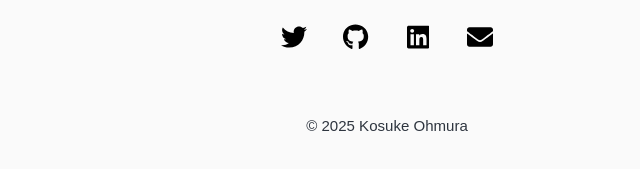
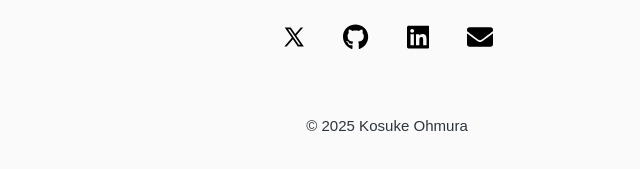
Before and after one commit to kosukeohmura/kosukeohmura.com, a Gatsby site: page / in a window 1280 px wide. Shown: the part 229-398 px from the top of the page, 253-893 px from the left. Built offline with nearby package versions, Linux system fonts and the light colour scheme; Gatsby itself is replaced by a stand-in of ours.

Commit message:
Replace twitter with x

```diff
--- a/gatsby-config.js
+++ b/gatsby-config.js
@@ -11,7 +11,7 @@ module.exports = {
     description: authorName,
     siteUrl: siteUrl,
     social: {
-      twitter: `kosukeohmura`,
+      x: `kosukeohmura`,
       linkedin: `kosukeohmura`,
       github: `kosukeohmura`,
       email,
--- a/src/components/contacts.tsx
+++ b/src/components/contacts.tsx
@@ -2,16 +2,16 @@ import React from "react"
 import ExtLink from "../components/ext-link"
 
 import GitHub from "../components/svgs/github"
-import Twitter from "../components/svgs/twitter"
+import X from "../components/svgs/x"
 import Envelope from "../components/svgs/envelope"
 import LinkedIn from "../components/svgs/linkedin"
 
-const Contacts = ({ social: { twitter, github, linkedin, email } }) => {
+const Contacts = ({ social: { x, github, linkedin, email } }) => {
   const contacts = [
     {
-      Comp: Twitter,
-      alt: "twitter",
-      link: `https://twitter.com/${twitter}`,
+      Comp: X,
+      alt: "x",
+      link: `https://x.com/${x}`,
     },
     {
       Comp: GitHub,
--- a/src/components/seo.tsx
+++ b/src/components/seo.tsx
@@ -20,7 +20,7 @@ const SEO = ({ description, meta, title, image }) => {
             description
             siteUrl
             social {
-              twitter
+              x
             }
           }
         }
--- a/src/components/svgs/twitter.tsx
+++ /dev/null
@@ -1,9 +0,0 @@
-import React from "react"
-
-const Twitter = props => (
-  <svg viewBox="0 0 512 512" {...props}>
-    <path d="M459.37 151.716c.325 4.548.325 9.097.325 13.645 0 138.72-105.583 298.558-298.558 298.558-59.452 0-114.68-17.219-161.137-47.106 8.447.974 16.568 1.299 25.34 1.299 49.055 0 94.213-16.568 130.274-44.832-46.132-.975-84.792-31.188-98.112-72.772 6.498.974 12.995 1.624 19.818 1.624 9.421 0 18.843-1.3 27.614-3.573-48.081-9.747-84.143-51.98-84.143-102.985v-1.299c13.969 7.797 30.214 12.67 47.431 13.319-28.264-18.843-46.781-51.005-46.781-87.391 0-19.492 5.197-37.36 14.294-52.954 51.655 63.675 129.3 105.258 216.365 109.807-1.624-7.797-2.599-15.918-2.599-24.04 0-57.828 46.782-104.934 104.934-104.934 30.213 0 57.502 12.67 76.67 33.137 23.715-4.548 46.456-13.32 66.599-25.34-7.798 24.366-24.366 44.833-46.132 57.827 21.117-2.273 41.584-8.122 60.426-16.243-14.292 20.791-32.161 39.308-52.628 54.253z" />
-  </svg>
-)
-
-export default Twitter
--- /dev/null
+++ b/src/components/svgs/x.tsx
@@ -0,0 +1,9 @@
+import React from "react"
+
+const X = props => (
+  <svg xmlns="http://www.w3.org/2000/svg"  viewBox="0 0 30 30">
+    <path d="M26.37,26l-8.795-12.822l0.015,0.012L25.52,4h-2.65l-6.46,7.48L11.28,4H4.33l8.211,11.971L12.54,15.97L3.88,26h2.65 l7.182-8.322L19.42,26H26.37z M10.23,6l12.34,18h-2.1L8.12,6H10.23z"/>
+  </svg>
+)
+
+export default X
--- a/src/pages/index.js
+++ b/src/pages/index.js
@@ -28,7 +28,7 @@ export const pageQuery = graphql`
       siteMetadata {
         title
         social {
-          twitter
+          x
           linkedin
           github
           email
```
